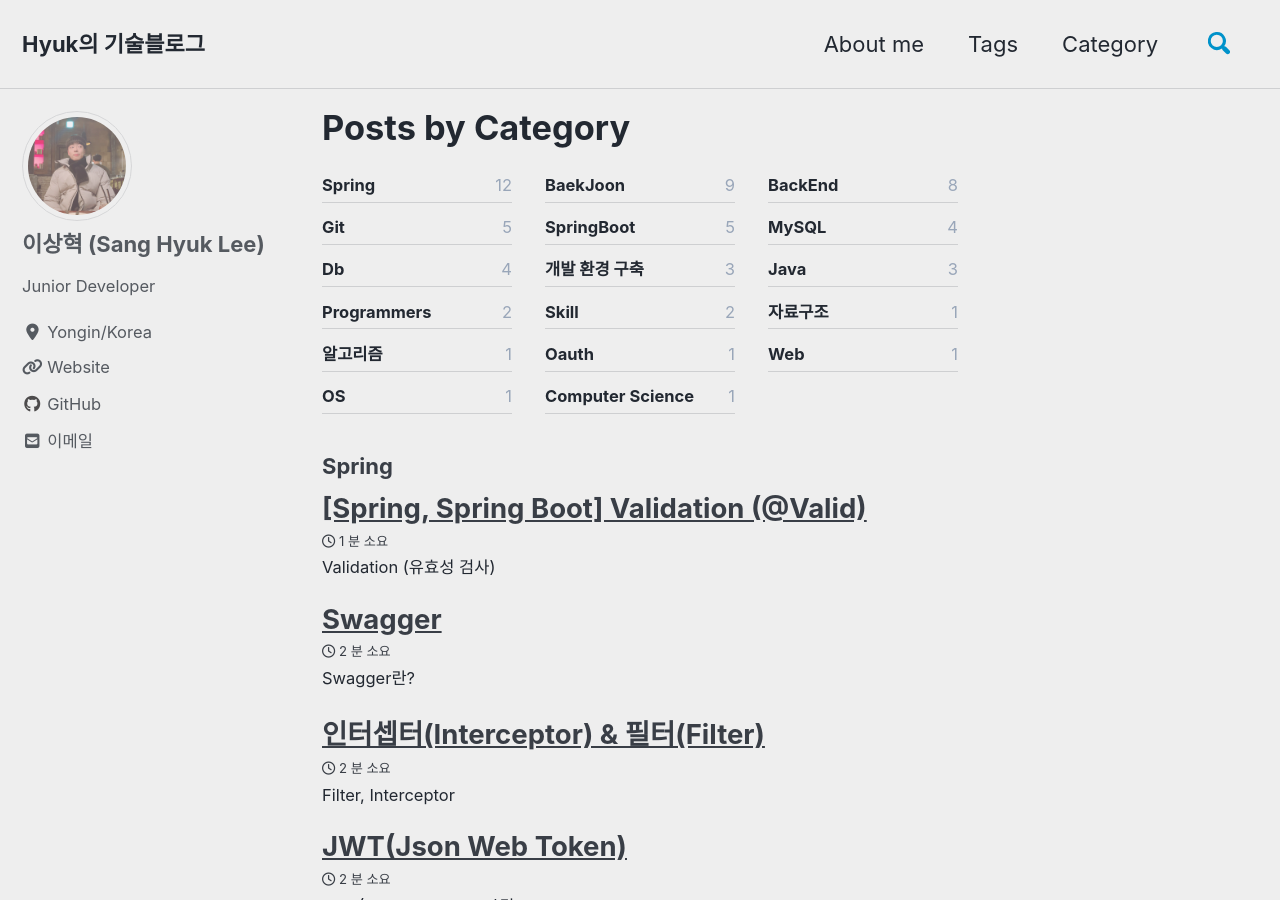
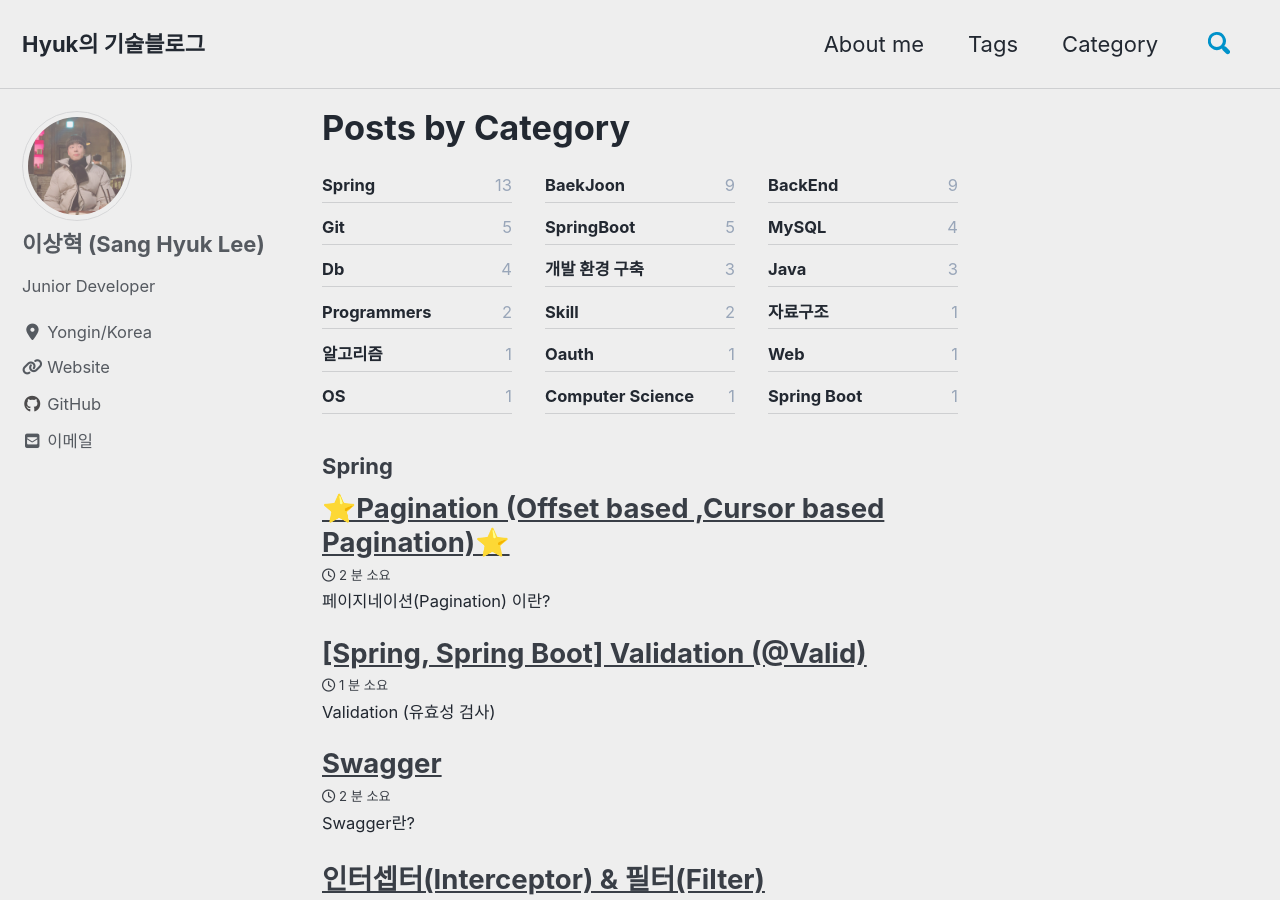
Before and after one commit to ksshlee/ksshlee.github.io, a Jekyll site: the page built from _pages/category-archive.md, in a window 1280 px wide and 900 px high. Built offline with Jekyll 4.4.1, drawn with Linux system fonts in a browser that asks for light colours; cached includes are drawn as plain includes; nearby versions of some CDN libraries; comment, search, counter and statistics services are not loaded; a style sheet for code colours, icons or effects is not loaded; some of the changed text lies outside the part shown.

Commit message:
fix pagination posting

```diff
--- a/_posts/BackEnd/2020-03-19-pagination.md
+++ b/_posts/BackEnd/2020-03-19-pagination.md
@@ -1,7 +1,7 @@
 ---
-title: Pagination (Offset based ,Cursor based Pagination)
-categories : []
-tags: []
+title: ⭐️Pagination (Offset based ,Cursor based Pagination)⭐️
+categories : [Spring, Spring Boot, BackEnd]
+tags: [Pagination, Skill]
 toc: true
 toc_sticky: true
 toc_label: "목차"
```
